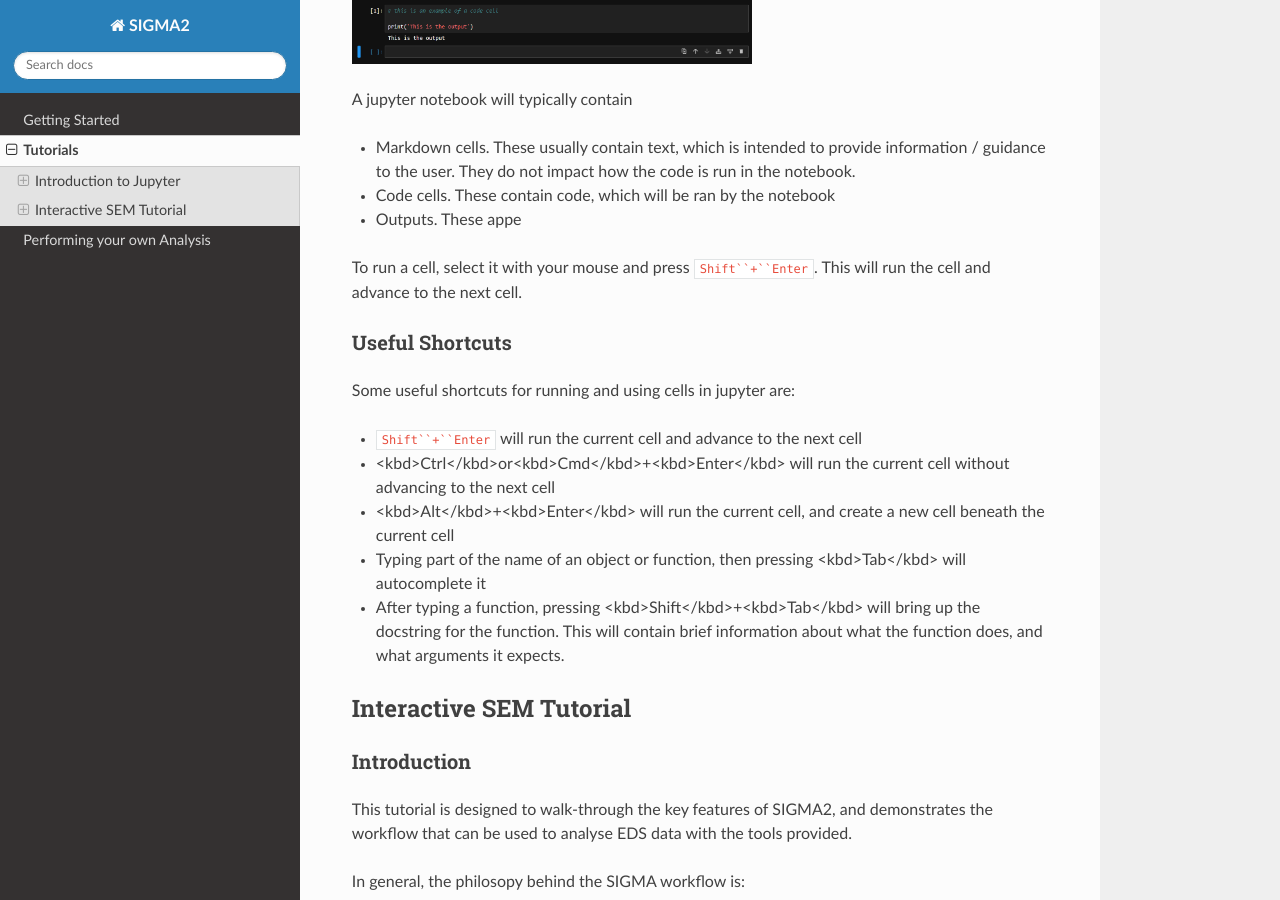
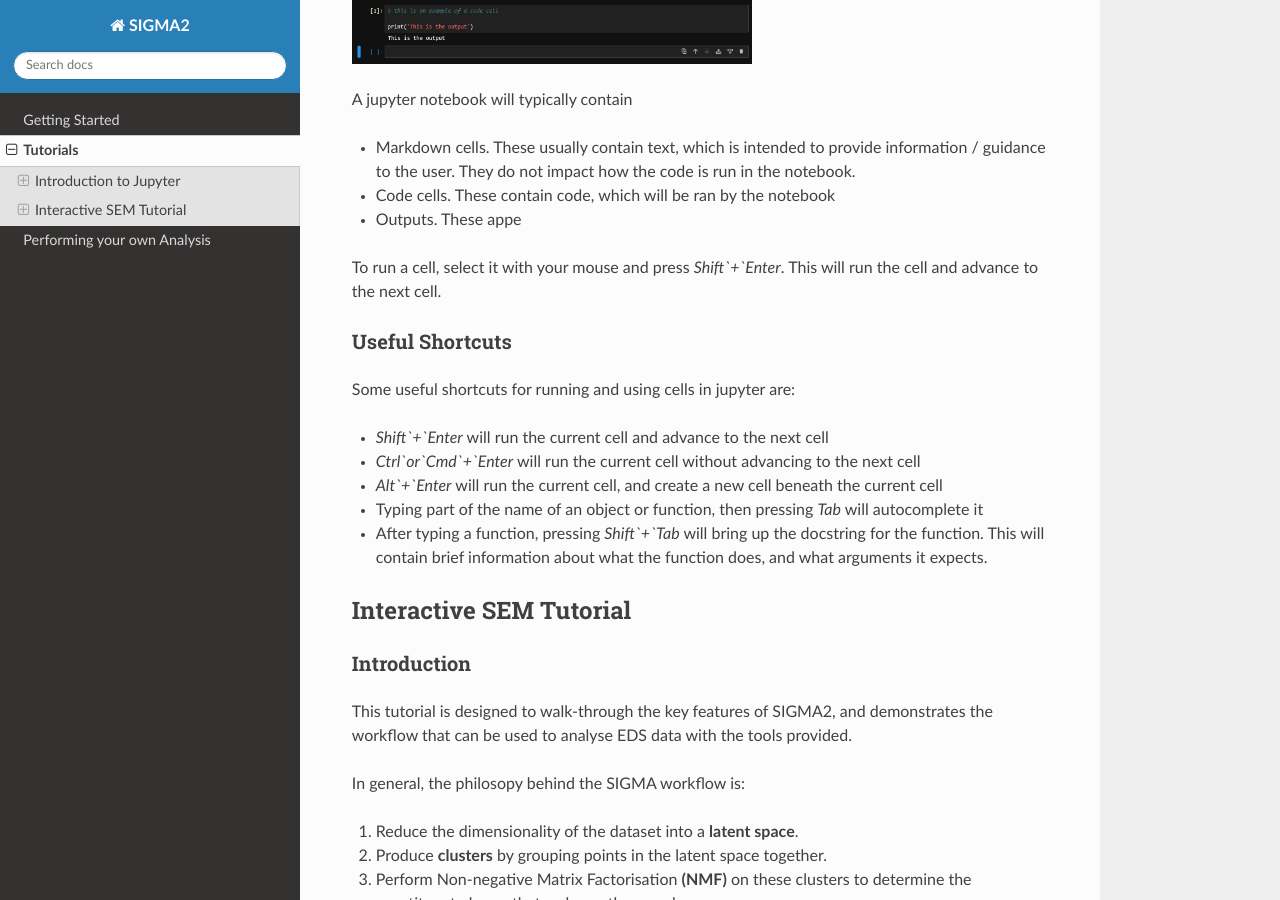
Before and after one commit to t-ginnis/SIGMA_docs, a Sphinx documentation site: the page built from docs/source/tutorials.rst, in a window 1280 px wide and 900 px high, scrolled down 1015 px. Built offline with Sphinx 7.4.7 and the Read the Docs theme 3.1.0, drawn with Linux system fonts in a browser that asks for light colours; some of the changed lines change nothing that is shown.

Commit message:
Update tutorials.rst

```diff
--- a/docs/source/tutorials.rst
+++ b/docs/source/tutorials.rst
@@ -44,7 +44,7 @@ A jupyter notebook will typically contain
 * Code cells. These contain code, which will be ran by the notebook
 * Outputs. These appe
 
-To run a cell, select it with your mouse and press ``Shift``+``Enter``. This will run the cell and advance to the next cell.
+To run a cell, select it with your mouse and press `Shift`+`Enter`. This will run the cell and advance to the next cell.
 
 
 Useful Shortcuts
@@ -52,11 +52,11 @@ Useful Shortcuts
 
 Some useful shortcuts for running and using cells in jupyter are:
 
-* ``Shift``+``Enter`` will run the current cell and advance to the next cell
-* <kbd>Ctrl</kbd>or<kbd>Cmd</kbd>+<kbd>Enter</kbd> will run the current cell without advancing to the next cell
-* <kbd>Alt</kbd>+<kbd>Enter</kbd> will run the current cell, and create a new cell beneath the current cell
-* Typing part of the name of an object or function, then pressing <kbd>Tab</kbd> will autocomplete it
-* After typing a function, pressing <kbd>Shift</kbd>+<kbd>Tab</kbd> will bring up the docstring for the function. This will contain brief information about what the function does, and what arguments it expects.
+* `Shift`+`Enter` will run the current cell and advance to the next cell
+* `Ctrl`or`Cmd`+`Enter` will run the current cell without advancing to the next cell
+* `Alt`+`Enter` will run the current cell, and create a new cell beneath the current cell
+* Typing part of the name of an object or function, then pressing `Tab` will autocomplete it
+* After typing a function, pressing `Shift`+`Tab` will bring up the docstring for the function. This will contain brief information about what the function does, and what arguments it expects.
 
 
 
```
